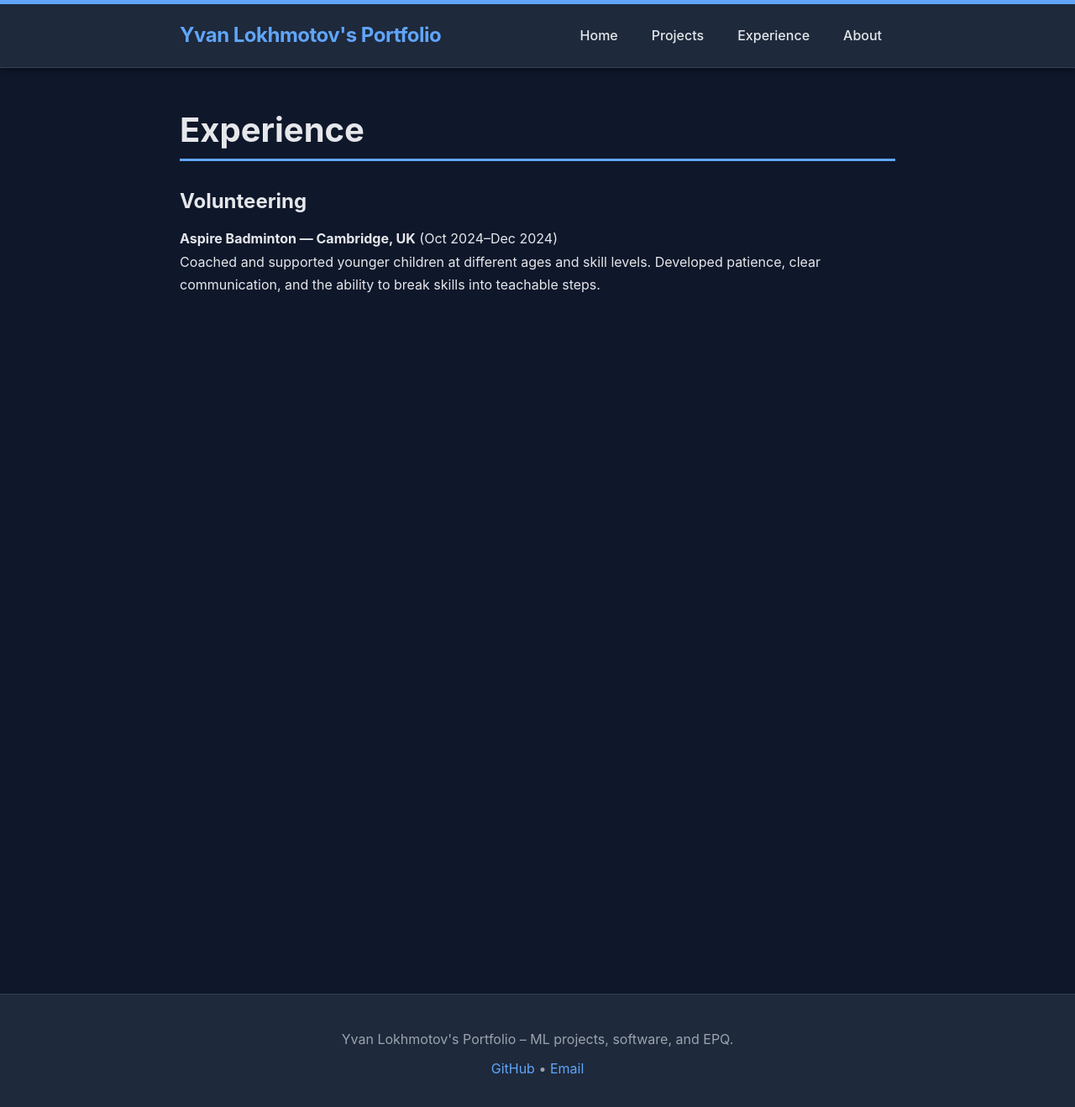
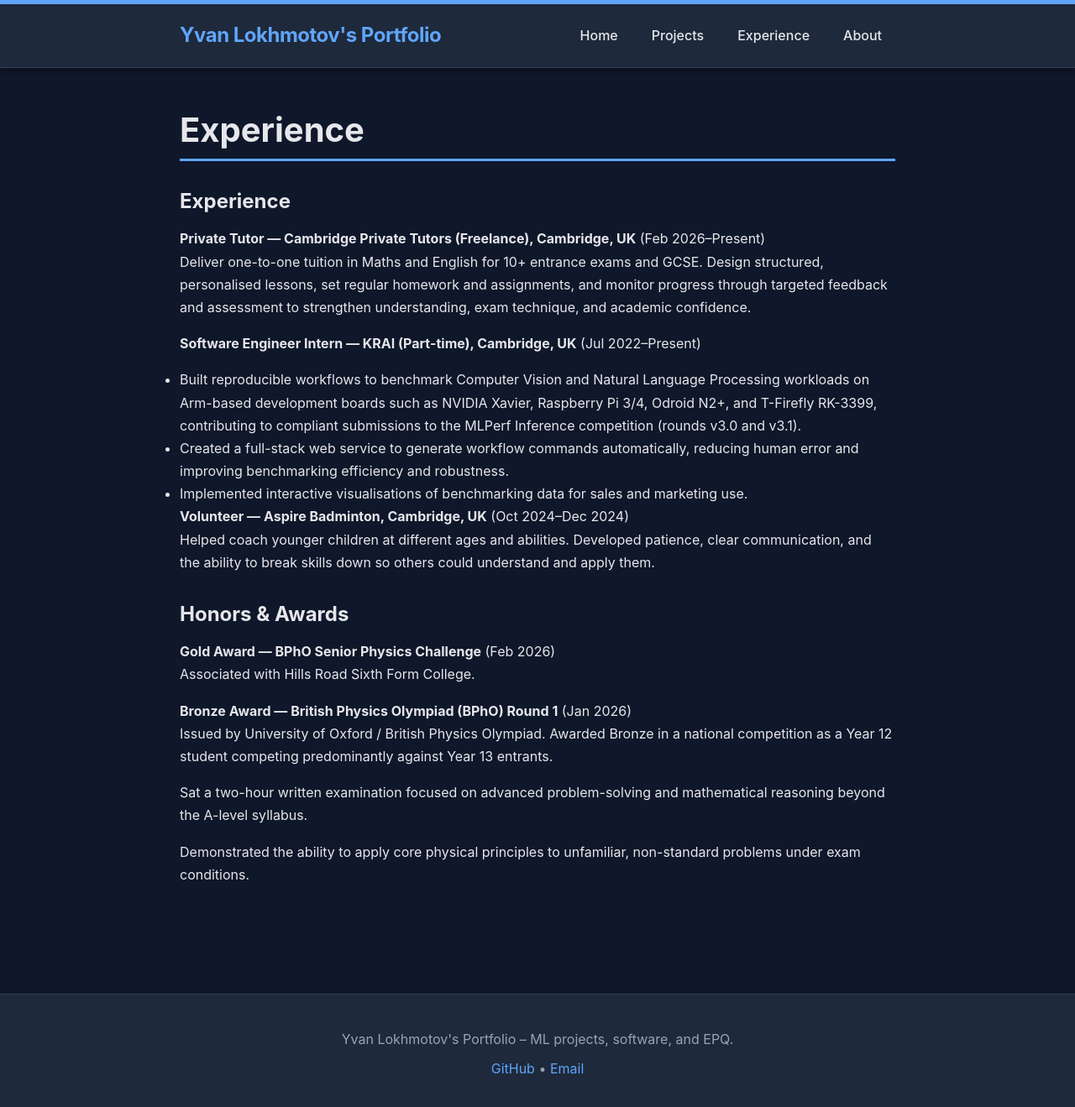
Before and after one commit to yvanlok/yvanlokhmotov.github.io, a Jekyll site: the page built from experience.md, in a window 1280 px wide and 1327 px high. Shown: the top 1319 px of the window at 84% size. Built offline with Jekyll 4.4.1, drawn with Linux system fonts in a browser that asks for light colours.

Commit message:
Refactor experience section: update content and structure, adding tutoring and internship details

```diff
--- a/_includes/experience-content.md
+++ b/_includes/experience-content.md
@@ -1,4 +1,24 @@
-### Volunteering
+### Experience
 
-**Aspire Badminton — Cambridge, UK** (Oct 2024–Dec 2024)
-Coached and supported younger children at different ages and skill levels. Developed patience, clear communication, and the ability to break skills into teachable steps.
+**Private Tutor — Cambridge Private Tutors (Freelance), Cambridge, UK** (Feb 2026–Present)
+Deliver one-to-one tuition in Maths and English for 10+ entrance exams and GCSE. Design structured, personalised lessons, set regular homework and assignments, and monitor progress through targeted feedback and assessment to strengthen understanding, exam technique, and academic confidence.
+
+**Software Engineer Intern — KRAI (Part-time), Cambridge, UK** (Jul 2022–Present)
+- Built reproducible workflows to benchmark Computer Vision and Natural Language Processing workloads on Arm-based development boards such as NVIDIA Xavier, Raspberry Pi 3/4, Odroid N2+, and T-Firefly RK-3399, contributing to compliant submissions to the MLPerf Inference competition (rounds v3.0 and v3.1).
+- Created a full-stack web service to generate workflow commands automatically, reducing human error and improving benchmarking efficiency and robustness.
+- Implemented interactive visualisations of benchmarking data for sales and marketing use.
+
+**Volunteer — Aspire Badminton, Cambridge, UK** (Oct 2024–Dec 2024)
+Helped coach younger children at different ages and abilities. Developed patience, clear communication, and the ability to break skills down so others could understand and apply them.
+
+### Honors & Awards
+
+**Gold Award — BPhO Senior Physics Challenge** (Feb 2026)
+Associated with Hills Road Sixth Form College.
+
+**Bronze Award — British Physics Olympiad (BPhO) Round 1** (Jan 2026)
+Issued by University of Oxford / British Physics Olympiad. Awarded Bronze in a national competition as a Year 12 student competing predominantly against Year 13 entrants.
+
+Sat a two-hour written examination focused on advanced problem-solving and mathematical reasoning beyond the A-level syllabus.
+
+Demonstrated the ability to apply core physical principles to unfamiliar, non-standard problems under exam conditions.
```
